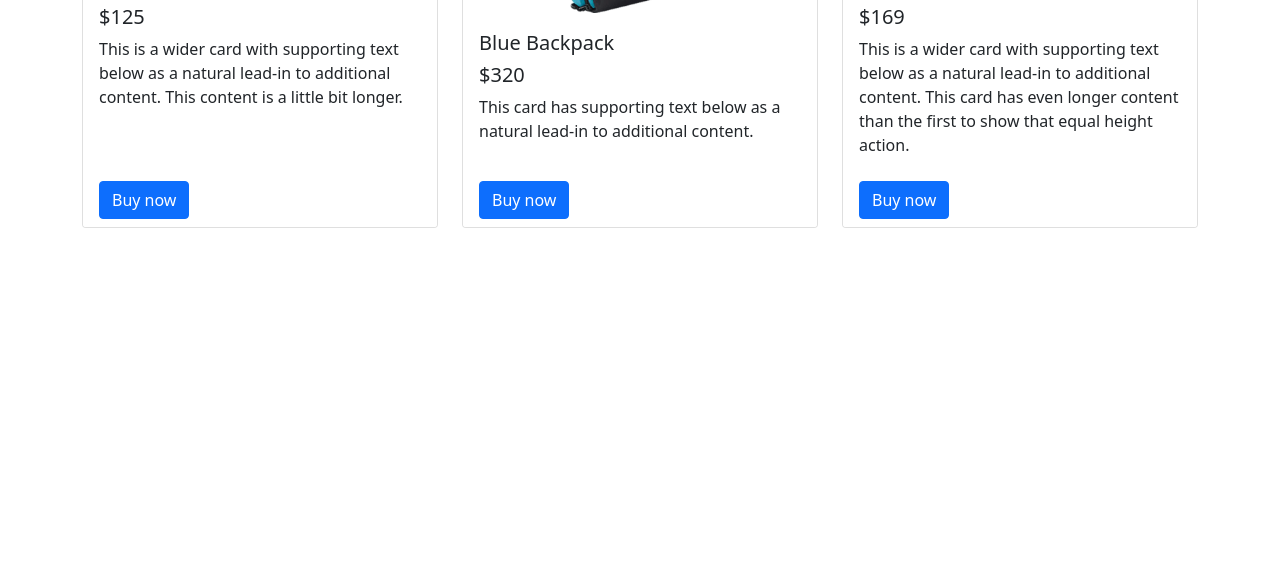
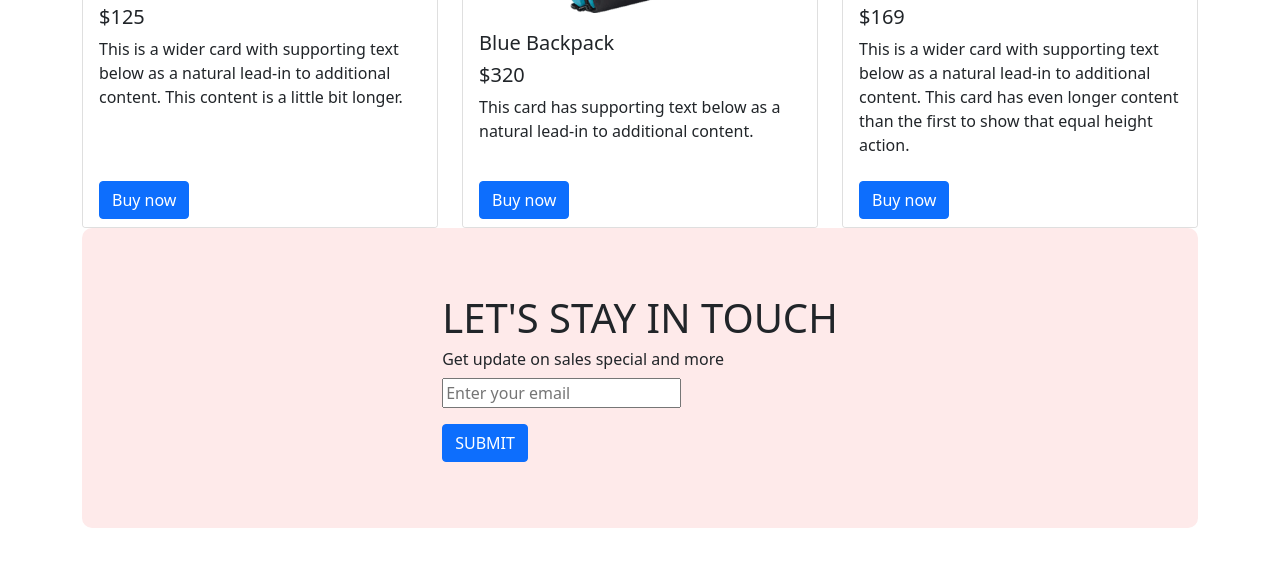
Before and after one commit to shariff61/panda, a plain HTML site: page index.html in a window 1280 px wide. Shown: the part 1940-2506 px from the top of the page. Before the commit the page ends 2268 px from the top, so only its background shows below. Drawn offline with nearby package versions, Linux system fonts and the light colour scheme.

Commit message:
finish panda website

```diff
--- a/index.html
+++ b/index.html
@@ -71,6 +71,10 @@
         .card-footer {
             background-color: white;
             border: none;
+        }
+
+        #subscribe {
+            height: 300px;
         }
     </style>
 </head>
@@ -293,6 +297,17 @@
             </div>
         </div>
 
+        <div class="container orange-bg d-flex justify-content-center align-items-center" id="subscribe">
+            <div>
+                <h1>LET'S STAY IN TOUCH</h1>
+                <H6>Get update on sales special and more</H6>
+                <p><input type="email" name="" id="" placeholder="Enter your email"></p>
+                <button class=" btn btn-primary">SUBMIT</button>
+
+            </div>
+
+        </div>
+
 
 
         <script src="https://cdn.jsdelivr.net/npm/@popperjs/core@2.9.3/dist/umd/popper.min.js"
```
